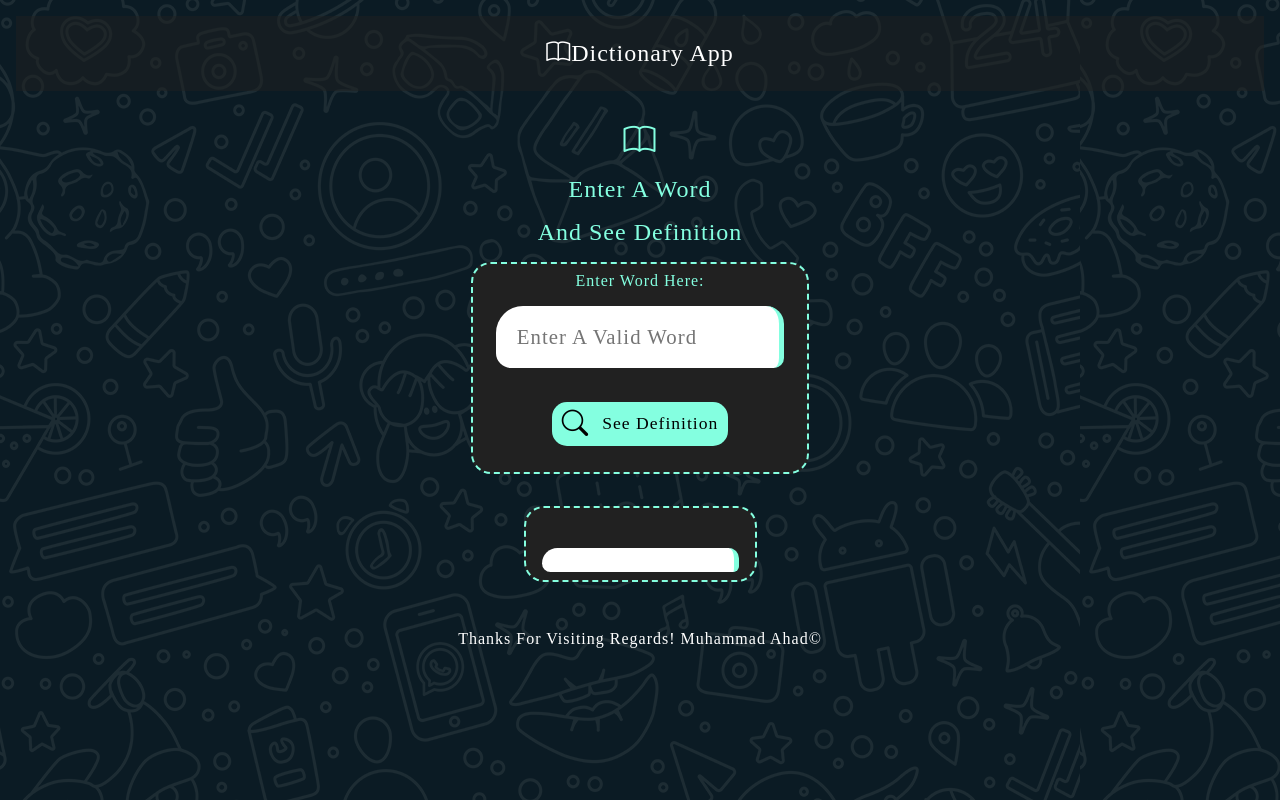
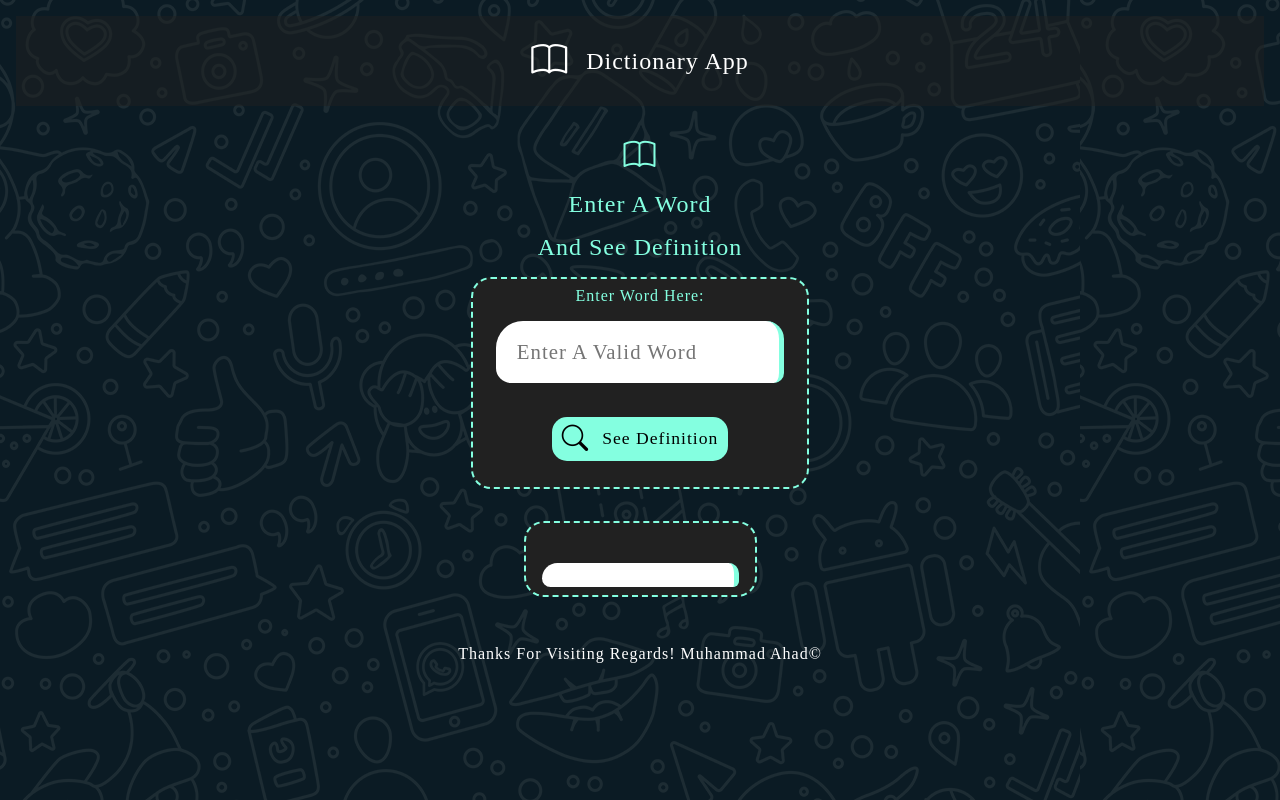
Before and after one commit to ahadsts9901/dictionary-app, a plain HTML site: page index.html in a window 1280 px wide. Drawn offline with nearby package versions, Linux system fonts and the light colour scheme; a web font is replaced by a local one.

Commit message:
header changing

```diff
--- a/index.html
+++ b/index.html
@@ -34,7 +34,7 @@
 </head>
 
 <body>
-    <h2 class="round"><i class="bi bi-book"></i> Dictionary App</h2>
+    <h2 class="round"><i class="bi bi-book nostyle"></i> Dictionary App</h2>
     <content>
         <h1 class="bi bi-book"></h1>
         <h2>Enter A Word</h2>
```
